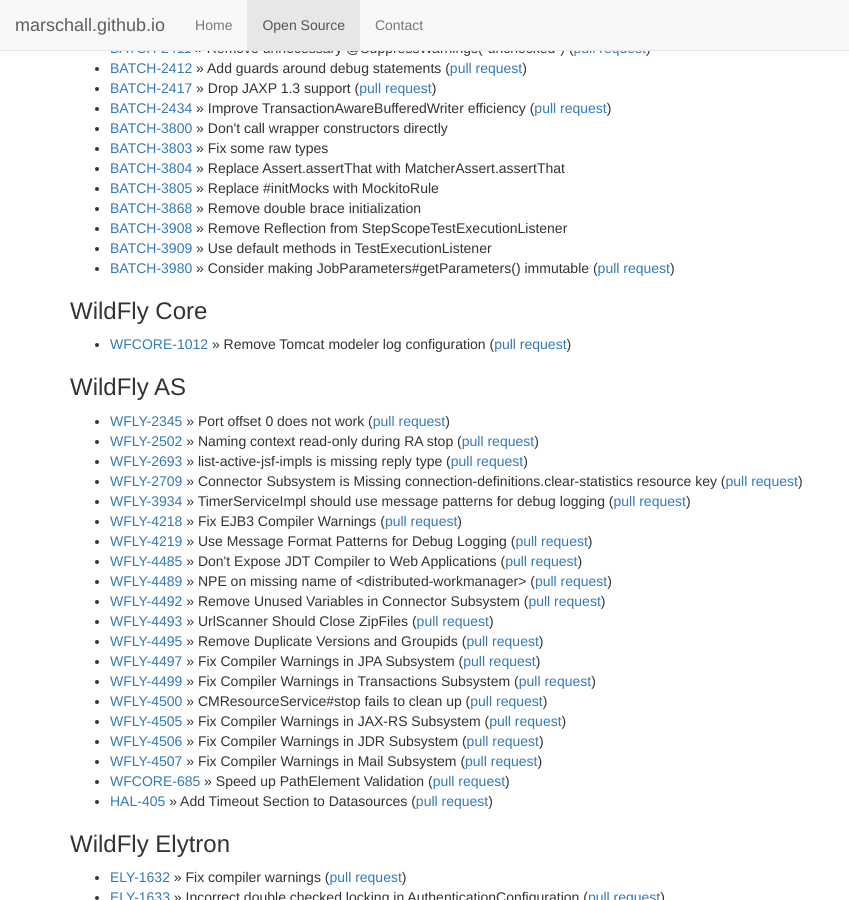
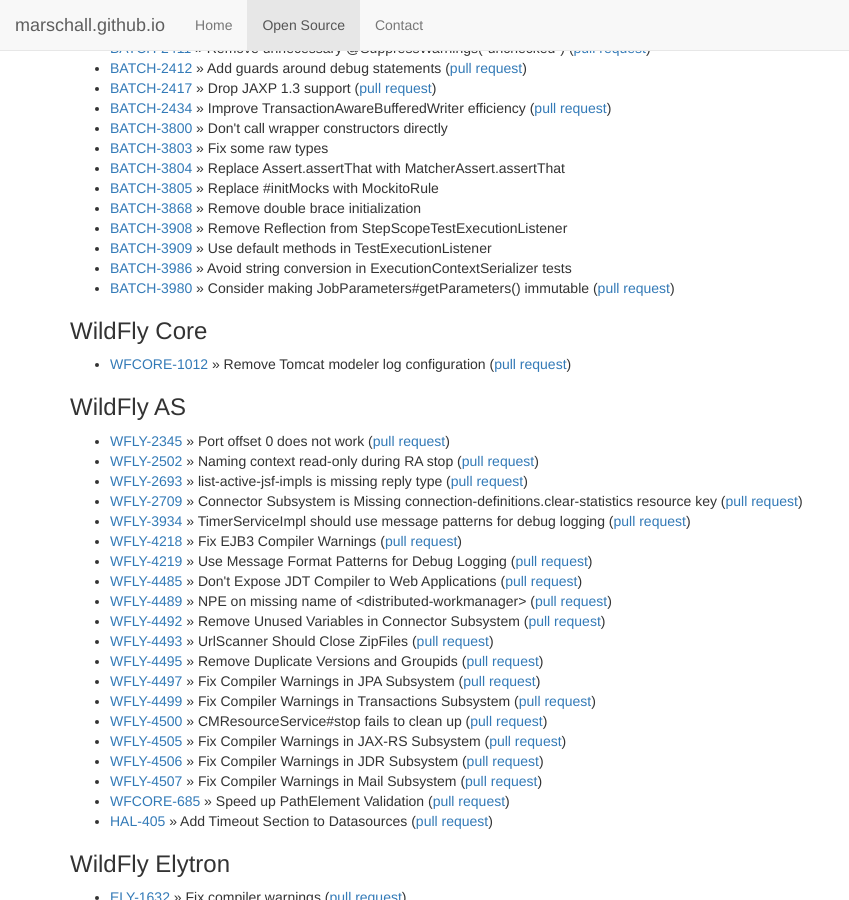
Before and after one commit to marschall/marschall.github.com, a Jekyll site: the page built from open-source.html, in a window 1280 px wide and 900 px high, scrolled down 2184 px. Shown: the whole window, without its empty margins (0-849 px from the left). Built offline with Jekyll 4.4.1, drawn with Linux system fonts in a browser that asks for light colours.

Commit message:
add BATCH-3986

```diff
--- a/open-source.html
+++ b/open-source.html
@@ -147,6 +147,7 @@
   <li><a href="https://github.com/spring-projects/spring-batch/pull/3868">BATCH-3868</a> &raquo; Remove double brace initialization</li>
   <li><a href="https://github.com/spring-projects/spring-batch/pull/3908">BATCH-3908</a> &raquo; Remove Reflection from StepScopeTestExecutionListener</li>
   <li><a href="https://github.com/spring-projects/spring-batch/pull/3909">BATCH-3909</a> &raquo; Use default methods in TestExecutionListener</li>
+  <li><a href="https://github.com/spring-projects/spring-batch/pull/3986">BATCH-3986</a> &raquo; Avoid string conversion in ExecutionContextSerializer tests</li>
   <li><a href="https://github.com/spring-projects/spring-batch/issues/3980">BATCH-3980</a> &raquo; Consider making JobParameters#getParameters() immutable (<a href="https://github.com/spring-projects/spring-batch/pull/3988">pull request</a>)</li>
 </ul>
 <h3>WildFly Core</h3>
```
